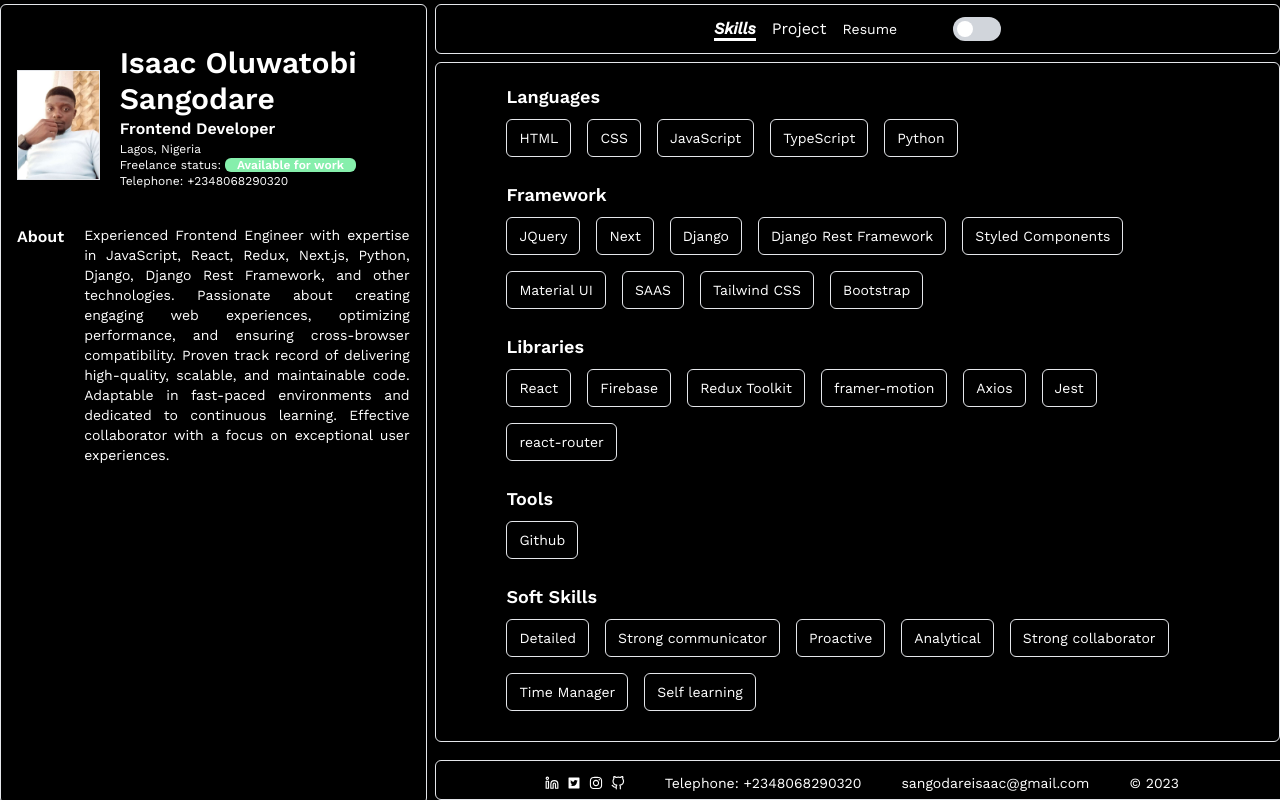
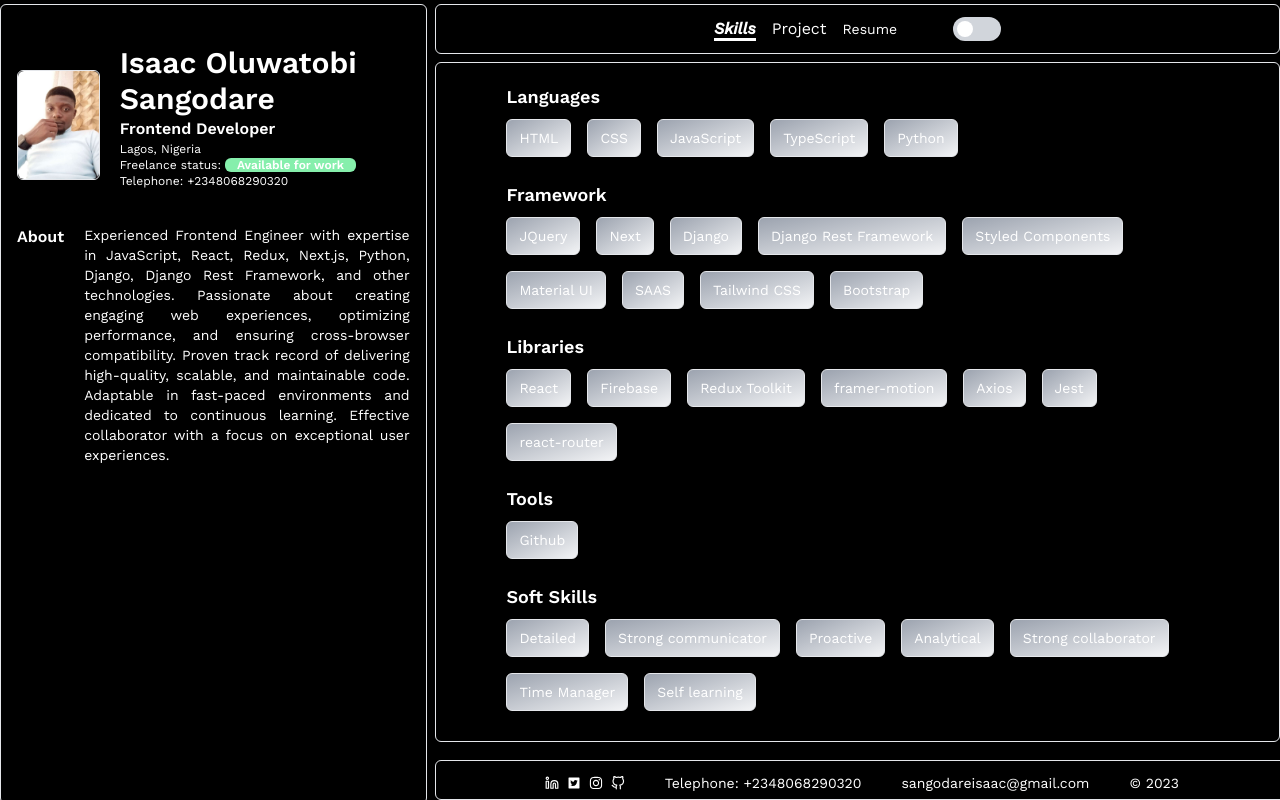
Before and after one commit to 92isaac/isaac, a React (Vite) app: page / in a window 1280 px wide. Built offline with nearby package versions, Linux system fonts and the light colour scheme; a web font is replaced by a local one.

Commit message:
Error page, rearrange folder  structure, & loading

```diff
--- a/src/App.tsx
+++ b/src/App.tsx
@@ -1,10 +1,11 @@
 import './App.css'
 import { Routes, Route} from 'react-router-dom'
 import SharedLayout from './layout/SharedLayout'
-import Home from './components/Home/Home'
-import Skills from './components/Skills/Skills'
-import { Project } from './routes/Project'
+import { SingleProject } from './routes/SingleProject'
 import { GlobalUseContext } from './utilities/Context'
+import { Error } from './routes/Error'
+import { Home } from './routes/Home'
+import { Projects } from './routes/Projects'
 
 
 function App() {
@@ -13,10 +14,11 @@ function App() {
     <section className={`  h-screen overflow-y-auto ${checked ? 'bg-black text-white' : 'text-black bg-white' }`}>
     <Routes>
       <Route path='/' element={<SharedLayout/>}>
-        <Route path='/' element={<Skills />} />
-        <Route path='/projects' element={<Home />} />
-        <Route path='/project/:id' element={<Project />} />
+        <Route path='/' element={<Home />} />
+        <Route path='/projects' element={<Projects />} />
+        <Route path='/project/:id' element={<SingleProject />} />
       </Route>
+      <Route path='*' element={<Error />} />
     </Routes>
     </section>
   )
--- a/src/components/Navigationbar/Sidebar.tsx
+++ b/src/components/Navigationbar/Sidebar.tsx
@@ -18,9 +18,9 @@ export const Sidebar = () => {
   return (
     <div className="px-4 transform transition duration-1000 ease-in-out">
         <div className="block mt-3 lg:flex items-center md:mt-5 lg:mt-10" ref={ref}>
-            <div className="border">
+            <div className="border rounded-md">
                 <FadeIn>
-                <img src={isaac} alt="isaac" className="hidden md:hidden lg:block lg:object-contain h-1/2 w-[120px]"/>
+                <img src={isaac} alt="isaac" className="hidden rounded-md md:hidden lg:block lg:object-contain h-1/2 w-[120px]"/>
                 <img src={lasop} alt="lasop" className="block lg:hidden md:object-contain h-1/2 w-full"/>
                 </FadeIn>
             </div>
--- a/src/components/Project/Project.tsx
+++ b/src/components/Project/Project.tsx
@@ -3,7 +3,7 @@
 import { projects } from '../../utilities/data'
 import { useInView } from "react-intersection-observer";
 import { useAnimation } from "framer-motion";
-import { useEffect, useRef } from 'react';
+import { useEffect } from 'react';
 import { FadeIn } from '../../animation/FadeIn';
 import { GlobalUseContext } from '../../utilities/Context';
 
--- a/src/components/Home/Home.tsx
+++ b/src/components/Project/ProjectHome.tsx
@@ -1,6 +1,6 @@
-import { Project } from "../Project/Project"
+import { Project } from "./Project"
 
-const Home = () => {
+const ProjectHome1 = () => {
   return (
     <div className="w-full">
         <div className="flex space-between my-0 mx-auto w-10/12 gap-[50px]">
@@ -10,7 +10,7 @@ const Home = () => {
   )
 }
 
-export default Home
+export default ProjectHome1
 
 
 
--- a/src/components/Skills/Skills.tsx
+++ b/src/components/Skills/Skills.tsx
@@ -1,9 +1,15 @@
 import { skills } from "../../utilities/data";
-import { useAnimation } from "framer-motion";
+import { motion, useAnimation } from "framer-motion";
 import { useInView } from "react-intersection-observer";
 import { useEffect } from 'react';
 // import SlideUp from "../../animation/SlideUp";
 import { FadeIn } from "../../animation/FadeIn";
+
+const childVariant ={
+  hidden: {opacity:0, scale: 0.9},
+  visible: {opacity:1, scale:1}
+}
+
 
 const Skills = () => {
   const controls = useAnimation();
@@ -23,7 +29,9 @@ const Skills = () => {
 
            <div className="flex items-center gap-4 mt-2 flex-wrap mb-6">{
             skill.list.map((list, index)=>(
-                <h2 className="text-sm font-normal px-3 py-2 transform hover:scale-105 transition duration-1000 ease-in-out hover:font-extrabold hover:text-lg border rounded-md" key={index}>{list}</h2>
+                <h2 className="text-sm font-normal px-3 py-2 transform hover:scale-105 transition duration-1000 ease-in-out hover:font-extrabold hover:text-lg border rounded-md bg-gradient-to-br from-gray-400 to-gray-100 hover:from-gray-100 hover:to-gray-400" key={index}><motion.span
+                variants={childVariant}
+                >{list}</motion.span></h2>
             ))
             }</div>
             </FadeIn>
--- /dev/null
+++ b/src/routes/Error.tsx
@@ -0,0 +1,7 @@
+import Error404 from '../utilities/Error404'
+
+export const Error = () => {
+  return (
+    <Error404 />
+  )
+}
--- /dev/null
+++ b/src/routes/Home.tsx
@@ -0,0 +1,25 @@
+import { useState, useEffect } from 'react'
+import Skills from '../components/Skills/Skills'
+import Loading from '../utilities/Loading'
+
+
+export const Home = () => {
+    const [loading, setLoading ] = useState(false)
+
+
+    useEffect(() => {
+   setTimeout(()=>{
+    setLoading(true)
+   }, 3000)
+
+    }, [])
+
+    if(!loading) return <Loading/>
+
+
+  return (
+    <>
+    {loading && <Skills />}
+    </>
+  )
+}
--- /dev/null
+++ b/src/routes/Projects.tsx
@@ -0,0 +1,20 @@
+import { useState, useEffect } from 'react';
+import ProjectHome1 from "../components/Project/ProjectHome"
+import Loading from '../utilities/Loading';
+
+export const Projects = () => {
+    const [loading, setLoading ] = useState(false)
+
+
+    useEffect(() => {
+   setTimeout(()=>{
+    setLoading(true)
+   }, 3000)
+
+    }, [])
+
+    if(!loading) return <Loading/>
+  return (
+    <ProjectHome1/>
+  )
+}
--- a/src/routes/Project.tsx
+++ b/src/routes/SingleProject.tsx
@@ -1,6 +1,8 @@
 import { useParams } from 'react-router-dom'
 import { projects } from '../utilities/data'
 import ProjectDetails from '../components/Project/ProjectDetails'
+import { useEffect, useState } from 'react';
+import Loading from '../utilities/Loading';
 
 interface ProjectItem {
     details: [];
@@ -9,9 +11,20 @@ interface ProjectItem {
     id: string;
   }
 
-export const Project = () => {
-    const { id } = useParams<{ id?: string }>();
+export const SingleProject = () => {
+    const { id } = useParams<{ id: string }>();
     const displayItems: ProjectItem = projects[id];
+    const [loading, setLoading ] = useState(false)
+
+
+    useEffect(() => {
+   setTimeout(()=>{
+    setLoading(true)
+   }, 3000)
+
+    }, [])
+
+    if(!loading) return <Loading/>
   return (
     <ProjectDetails {...displayItems}/>
   )
--- /dev/null
+++ b/src/utilities/Error404.tsx
@@ -0,0 +1,24 @@
+import { Link } from 'react-router-dom';
+
+const Error404 = () => {
+  return (
+    <div className="flex flex-col items-center justify-center h-screen bg-gray-100">
+      <div className="text-center">
+        <h1 className="text-6xl font-bold text-red-500 mb-4">Oops!</h1>
+        <h2 className="text-lg md:text-3xl font-medium text-gray-800 mb-8">
+        Something went wrong... <br />
+        OR <br />
+          The page you are looking for does not exist.
+        </h2>
+        <p className="text-gray-600 mb-4">
+          We apologize for the inconvenience. Please try again later.
+        </p>
+        <button className="bg-red-500 text-white px-4 py-2 rounded-md hover:bg-red-600">
+          <Link to='/'>Go back home</Link>
+        </button>
+      </div>
+    </div>
+  );
+};
+
+export default Error404;
--- /dev/null
+++ b/src/utilities/Loading.tsx
@@ -0,0 +1,10 @@
+
+const Loading = () => {
+  return (
+    <div className="flex justify-center items-center h-40">
+      <div className="animate-spin rounded-full h-12 w-12 border-t-2 border-b-4 border-white-900"></div>
+    </div>
+  );
+};
+
+export default Loading;
```
